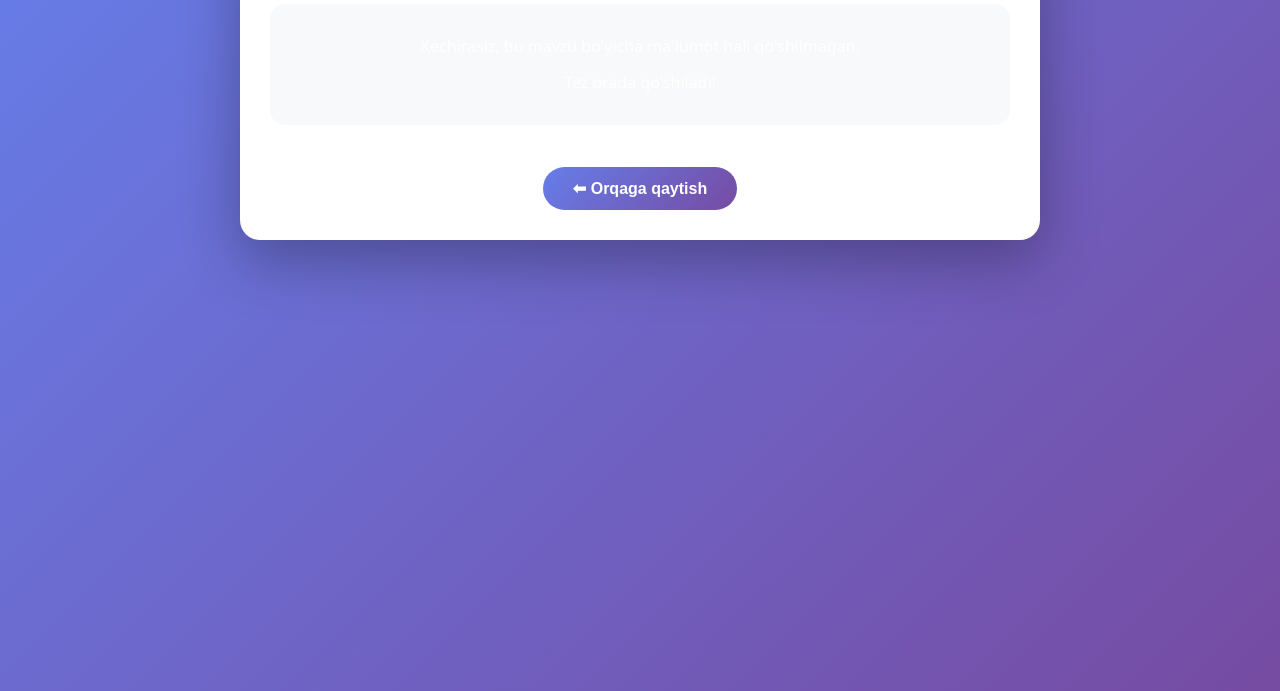
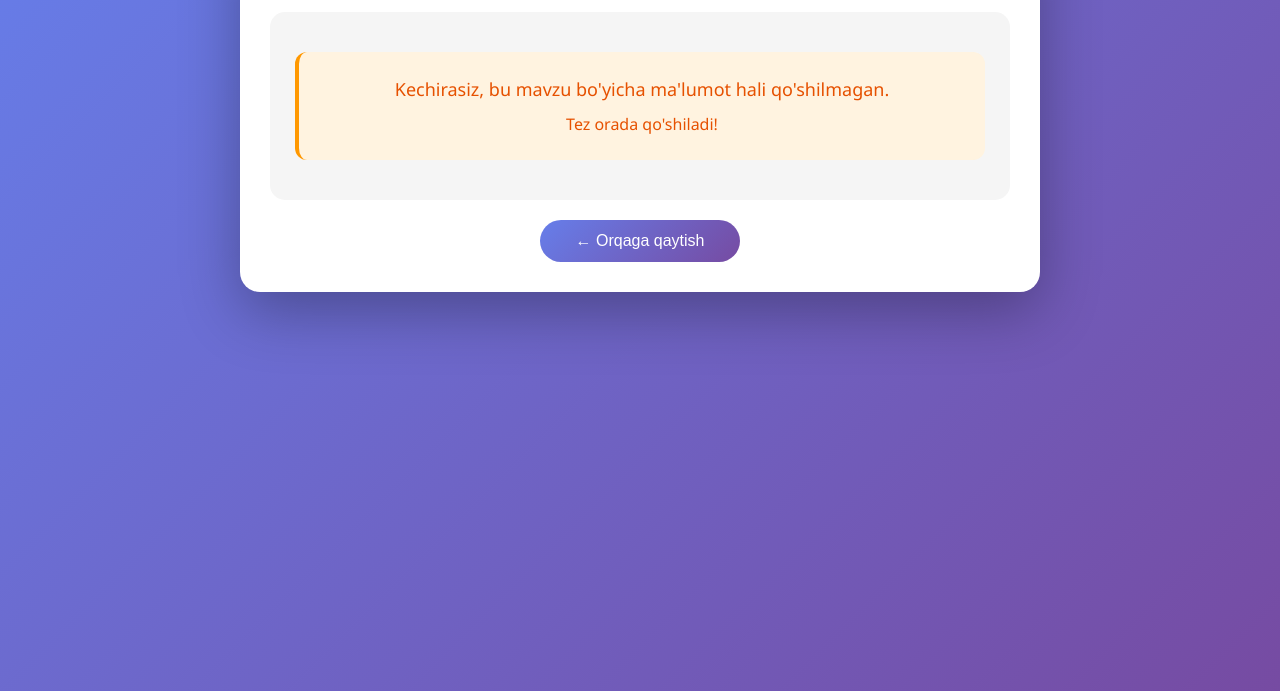
Before and after one commit to mrarslonbe22-create/MathAI_Test, a website: page lesson.html in a window 1280 px wide. Shown: the part 109-800 px from the top of the page. Drawn offline with Linux system fonts and the light colour scheme.

Commit message:
Refactor lesson.html with improved styles and content

```diff
--- a/lesson.html
+++ b/lesson.html
@@ -4,8 +4,20 @@
   <meta charset="UTF-8">
   <meta name="viewport" content="width=device-width, initial-scale=1.0">
   <title>MathAI - Dars</title>
-  <link rel="stylesheet" href="style.css">
   <style>
+    * {
+      margin: 0;
+      padding: 0;
+      box-sizing: border-box;
+    }
+
+    body {
+      font-family: 'Segoe UI', Tahoma, Geneva, Verdana, sans-serif;
+      background: linear-gradient(135deg, #667eea 0%, #764ba2 100%);
+      min-height: 100vh;
+      padding: 20px;
+    }
+
     .lesson-container {
       max-width: 800px;
       margin: 0 auto;
@@ -19,34 +31,101 @@
       text-align: center;
       color: #667eea;
       margin-bottom: 20px;
+      font-size: 28px;
+      border-bottom: 3px solid #667eea;
+      padding-bottom: 10px;
     }
 
     .lesson-content {
-      background: #f8f9fa;
-      padding: 20px;
+      background: #f5f5f5;
+      padding: 25px;
       border-radius: 15px;
       margin: 20px 0;
+      color: #333;
     }
 
     .lesson-content h3 {
       color: #667eea;
       margin-top: 20px;
+      margin-bottom: 15px;
+      font-size: 22px;
+      border-left: 4px solid #667eea;
+      padding-left: 12px;
+    }
+
+    .lesson-content h4 {
+      color: #764ba2;
+      margin-top: 15px;
       margin-bottom: 10px;
+      font-size: 18px;
     }
 
     .lesson-content p {
-      margin: 10px 0;
+      margin: 12px 0;
       line-height: 1.6;
+      font-size: 16px;
+      color: #2c3e50;
     }
 
     .formula {
+      background: linear-gradient(135deg, #667eea20 0%, #764ba220 100%);
+      padding: 15px;
+      border-radius: 12px;
+      font-family: 'Courier New', monospace;
+      font-size: 20px;
+      text-align: center;
+      margin: 15px 0;
+      color: #667eea;
+      font-weight: bold;
+      border: 1px solid #667eea50;
+    }
+
+    .example-box {
+      background: #e8f5e9;
+      padding: 15px;
+      border-radius: 12px;
+      margin: 15px 0;
+      border-left: 4px solid #4CAF50;
+    }
+
+    .example-box p {
+      margin: 8px 0;
+      color: #2e7d32;
+    }
+
+    .rule-box {
       background: #e3f2fd;
-      padding: 10px;
-      border-radius: 8px;
-      font-family: monospace;
-      font-size: 18px;
-      text-align: center;
-      margin: 10px 0;
+      padding: 15px;
+      border-radius: 12px;
+      margin: 15px 0;
+      border-left: 4px solid #2196F3;
+    }
+
+    .rule-box p {
+      margin: 8px 0;
+      color: #1565c0;
+    }
+
+    .theory-box {
+      background: #fff3e0;
+      padding: 15px;
+      border-radius: 12px;
+      margin: 15px 0;
+      border-left: 4px solid #ff9800;
+    }
+
+    .theory-box p {
+      margin: 8px 0;
+      color: #e65100;
+    }
+
+    img {
+      max-width: 100%;
+      border-radius: 10px;
+      margin: 15px 0;
+      display: block;
+      margin-left: auto;
+      margin-right: auto;
     }
 
     .btn-back {
@@ -59,17 +138,31 @@
       cursor: pointer;
       transition: transform 0.2s;
       display: block;
-      margin: 0 auto;
+      margin: 20px auto 0;
+      width: 200px;
     }
 
     .btn-back:hover {
       transform: translateY(-2px);
+      box-shadow: 0 5px 15px rgba(102, 126, 234, 0.4);
     }
 
-    img {
-      max-width: 100%;
-      border-radius: 10px;
-      margin: 15px 0;
+    ul, ol {
+      margin: 10px 0 10px 25px;
+    }
+
+    li {
+      margin: 8px 0;
+      line-height: 1.5;
+    }
+
+    code {
+      background: #e0e0e0;
+      padding: 2px 6px;
+      border-radius: 5px;
+      font-family: monospace;
+      font-size: 16px;
+      color: #d32f2f;
     }
   </style>
 </head>
@@ -78,8 +171,7 @@
 <div class="lesson-container">
   <h1 id="title"></h1>
   <div id="content" class="lesson-content"></div>
-  <br>
-  <button class="btn-back" onclick="goBack()">⬅ Orqaga qaytish</button>
+  <button class="btn-back" onclick="goBack()">← Orqaga qaytish</button>
 </div>
 
 <script>
@@ -89,116 +181,173 @@ const lessons = {
   "qo'shish": {
     title: "➕ Qo'shish",
     content: `
+      <div class="theory-box">
         <h3>📖 Qo'shish nima?</h3>
-      <p>Qo'shish - bu ikki yoki undan ortiq sonlarni bir joyga yig'ish amalidir.</p>
+        <p>Qo'shish - bu ikki yoki undan ortiq sonlarni bir joyga yig'ish amalidir. Qo'shish natijasi "yig'indi" deb ataladi.</p>
+      </div>
 
       <div class="formula">a + b = c</div>
 
+      <div class="example-box">
         <h3>📝 Misollar:</h3>
         <p>5 + 3 = 8</p>
         <p>12 + 7 = 19</p>
         <p>25 + 15 = 40</p>
+        <p>100 + 50 = 150</p>
+      </div>
 
-      <h3>💡 Qoida:</h3>
-      <p>Sonlarni qo'shganda, ularning joyi almashtirilsa ham natija o'zgarmaydi: a + b = b + a</p>
+      <div class="rule-box">
+        <h3>💡 Qoidalar:</h3>
+        <p>• O'rin almashtirish qonuni: a + b = b + a</p>
+        <p>• Guruhlash qonuni: (a + b) + c = a + (b + c)</p>
+        <p>• Nol bilan qo'shish: a + 0 = a</p>
+      </div>
     `
   },
 
   "ko'paytirish": {
     title: "✖️ Ko'paytirish",
     content: `
+      <div class="theory-box">
         <h3>📖 Ko'paytirish nima?</h3>
-      <p>Ko'paytirish - bu bir xil sonlarni qo'shishning qisqa usuli.</p>
+        <p>Ko'paytirish - bu bir xil sonlarni qo'shishning qisqa usuli. Masalan, 3 + 3 + 3 + 3 = 3 × 4 = 12.</p>
+      </div>
 
       <div class="formula">a × b = c</div>
 
+      <div class="example-box">
         <h3>📝 Misollar:</h3>
         <p>3 × 4 = 12 (3 + 3 + 3 + 3 = 12)</p>
         <p>5 × 6 = 30</p>
         <p>7 × 8 = 56</p>
+        <p>9 × 9 = 81</p>
+      </div>
 
+      <div class="rule-box">
         <h3>💡 Ko'paytirish jadvali:</h3>
-      <p>2 × 2 = 4 | 3 × 3 = 9 | 4 × 4 = 16</p>
-      <p>5 × 5 = 25 | 6 × 6 = 36 | 7 × 7 = 49</p>
-      <p>8 × 8 = 64 | 9 × 9 = 81</p>
-    `
-  },
-
-  "asosiy amallar": {
-    title: "➕ Asosiy amallar",
-    content: `
-      <h3>📖 Asosiy matematik amallar:</h3>
-
-      <div class="formula">Qo'shish: a + b</div>
-      <div class="formula">Ayirish: a - b</div>
-      <div class="formula">Ko'paytirish: a × b</div>
-      <div class="formula">Bo'lish: a ÷ b</div>
-
-      <h3>📝 Misollar:</h3>
-      <p>15 + 7 = 22</p>
-      <p>20 - 5 = 15</p>
-      <p>6 × 4 = 24</p>
-      <p>18 ÷ 3 = 6</p>
+        <p>2×2=4 | 3×3=9 | 4×4=16 | 5×5=25</p>
+        <p>6×6=36 | 7×7=49 | 8×8=64 | 9×9=81</p>
+      </div>
     `
   },
 
   "daraja": {
     title: "🔢 Daraja",
     content: `
+      <div class="theory-box">
         <h3>📖 Daraja nima?</h3>
-      <p>Daraja - sonni o'ziga bir necha marta ko'paytirish.</p>
+        <p>Daraja - sonni o'ziga bir necha marta ko'paytirish. aⁿ ko'rinishida yoziladi, bunda a - asos, n - daraja ko'rsatkichi.</p>
+      </div>
 
       <div class="formula">aⁿ = a × a × a × ... (n marta)</div>
 
+      <div class="example-box">
         <h3>📝 Misollar:</h3>
         <p>2³ = 2 × 2 × 2 = 8</p>
         <p>3² = 3 × 3 = 9</p>
         <p>4² = 16, 5² = 25, 6² = 36</p>
+        <p>10³ = 1000</p>
+      </div>
 
+      <div class="rule-box">
         <h3>💡 Formulalar:</h3>
-      <p>aⁿ × aᵐ = aⁿ⁺ᵐ</p>
-      <p>(aⁿ)ᵐ = aⁿᵐ</p>
-      <p>a⁰ = 1</p>
-      <p>a⁻ⁿ = 1/aⁿ</p>
+        <p>• aⁿ × aᵐ = aⁿ⁺ᵐ</p>
+        <p>• (aⁿ)ᵐ = aⁿᵐ</p>
+        <p>• a⁰ = 1</p>
+        <p>• a⁻ⁿ = 1/aⁿ</p>
+        <p>• (ab)ⁿ = aⁿ × bⁿ</p>
+      </div>
     `
   },
 
   "ildiz": {
     title: "√ Ildiz",
     content: `
+      <div class="theory-box">
         <h3>📖 Ildiz nima?</h3>
         <p>Ildiz - darajaning teskari amali. Kvadrat ildiz - qaysi sonni o'ziga ko'paytirsak berilgan son hosil bo'ladi.</p>
+      </div>
 
-      <div class="formula">√a = b  →  b² = a</div>
+      <div class="formula">√a = b  ⇔  b² = a</div>
 
+      <div class="example-box">
         <h3>📝 Misollar:</h3>
         <p>√4 = 2 (chunki 2 × 2 = 4)</p>
         <p>√9 = 3 (3 × 3 = 9)</p>
         <p>√16 = 4, √25 = 5, √36 = 6</p>
+        <p>√100 = 10</p>
+      </div>
 
+      <div class="rule-box">
         <h3>💡 Formulalar:</h3>
-      <p>√a × √b = √(a × b)</p>
-      <p>√(a²) = a</p>
-      <p>√(a/b) = √a / √b</p>
+        <p>• √(a × b) = √a × √b</p>
+        <p>• √(a / b) = √a / √b</p>
+        <p>• √(a²) = |a|</p>
+        <p>• (√a)² = a</p>
+      </div>
+    `
+  },
+
+  "logarifm": {
+    title: "📊 Logarifm",
+    content: `
+      <div class="theory-box">
+        <h3>📖 Logarifm nima?</h3>
+        <p>Logarifm - darajaning teskari funksiyasi. logₐb = x ⇔ aˣ = b. Logarifm qaysi darajaga ko'tarilganda berilgan son hosil bo'lishini ko'rsatadi.</p>
+      </div>
+
+      <div class="formula">logₐb = x  ⇔  aˣ = b</div>
+
+      <div class="example-box">
+        <h3>📝 Misollar:</h3>
+        <p>log₂8 = 3 (chunki 2³ = 8)</p>
+        <p>log₃9 = 2 (3² = 9)</p>
+        <p>log₁₀100 = 2 (10² = 100)</p>
+        <p>log₅125 = 3 (5³ = 125)</p>
+      </div>
+
+      <div class="rule-box">
+        <h3>💡 Formulalar:</h3>
+        <p>• logₐ(xy) = logₐx + logₐy</p>
+        <p>• logₐ(x/y) = logₐx - logₐy</p>
+        <p>• logₐ(xⁿ) = n × logₐx</p>
+        <p>• logₐ1 = 0, logₐa = 1</p>
+        <p>• logₐb = log b / log a (asos almashtirish)</p>
+      </div>
     `
   },
 
   "trigonometriya": {
     title: "📐 Trigonometriya",
     content: `
+      <div class="theory-box">
         <h3>📖 Trigonometriya nima?</h3>
-      <p>Trigonometriya - uchburchak burchaklari va tomonlari orasidagi munosabatlarni o'rganadi.</p>
+        <p>Trigonometriya - uchburchak burchaklari va tomonlari orasidagi munosabatlarni o'rganadi. Asosiy funksiyalar: sinus (sin), kosinus (cos), tangens (tan), kotangens (cot).</p>
+      </div>
 
       <div class="formula">sin²x + cos²x = 1</div>
       <div class="formula">tan x = sin x / cos x</div>
-      <div class="formula">ctg x = cos x / sin x</div>
+      <div class="formula">cot x = cos x / sin x</div>
 
+      <div class="example-box">
         <h3>📝 Asosiy qiymatlar:</h3>
         <p>sin 0° = 0, sin 30° = 0.5, sin 45° = √2/2, sin 60° = √3/2, sin 90° = 1</p>
         <p>cos 0° = 1, cos 30° = √3/2, cos 45° = √2/2, cos 60° = 0.5, cos 90° = 0</p>
+        <p>tan 45° = 1, tan 30° = 1/√3, tan 60° = √3</p>
+      </div>
 
+      <div class="rule-box">
+        <h3>💡 Formulalar:</h3>
+        <p>• sin(α ± β) = sinα·cosβ ± cosα·sinβ</p>
+        <p>• cos(α ± β) = cosα·cosβ ∓ sinα·sinβ</p>
+        <p>• sin2α = 2 sinα·cosα</p>
+        <p>• cos2α = cos²α - sin²α = 2cos²α - 1 = 1 - 2sin²α</p>
+      </div>
+
+      <div class="theory-box">
         <h3>💡 Qo'llanilishi:</h3>
-      <p>Fizika, muhandislik, arxitektura va kompyuter grafikasida keng qo'llaniladi.</p>
+        <p>Fizika, muhandislik, arxitektura, astronomiya va kompyuter grafikasida keng qo'llaniladi.</p>
+      </div>
     `
   }
 };
@@ -208,11 +357,12 @@ if (lessons[topic]) {
   document.getElementById("title").innerText = lessons[topic].title;
   document.getElementById("content").innerHTML = lessons[topic].content;
 } else {
-  // Agar mavzu topilmasa
   document.getElementById("title").innerText = "📚 Mavzu topilmadi";
   document.getElementById("content").innerHTML = `
-    <p style="text-align: center;">Kechirasiz, bu mavzu bo'yicha ma'lumot hali qo'shilmagan.</p>
+    <div class="theory-box">
+      <p style="text-align: center; font-size: 18px;">Kechirasiz, bu mavzu bo'yicha ma'lumot hali qo'shilmagan.</p>
       <p style="text-align: center;">Tez orada qo'shiladi!</p>
+    </div>
   `;
 }
 
```
Lines whose indentation alone changed are shown as unchanged.
